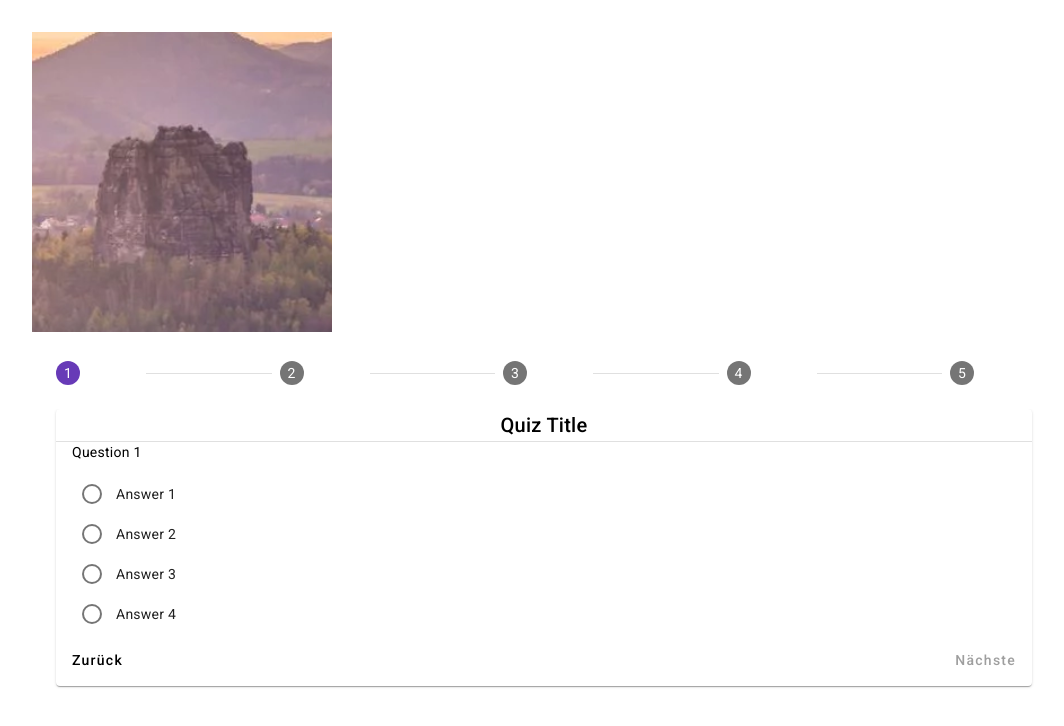
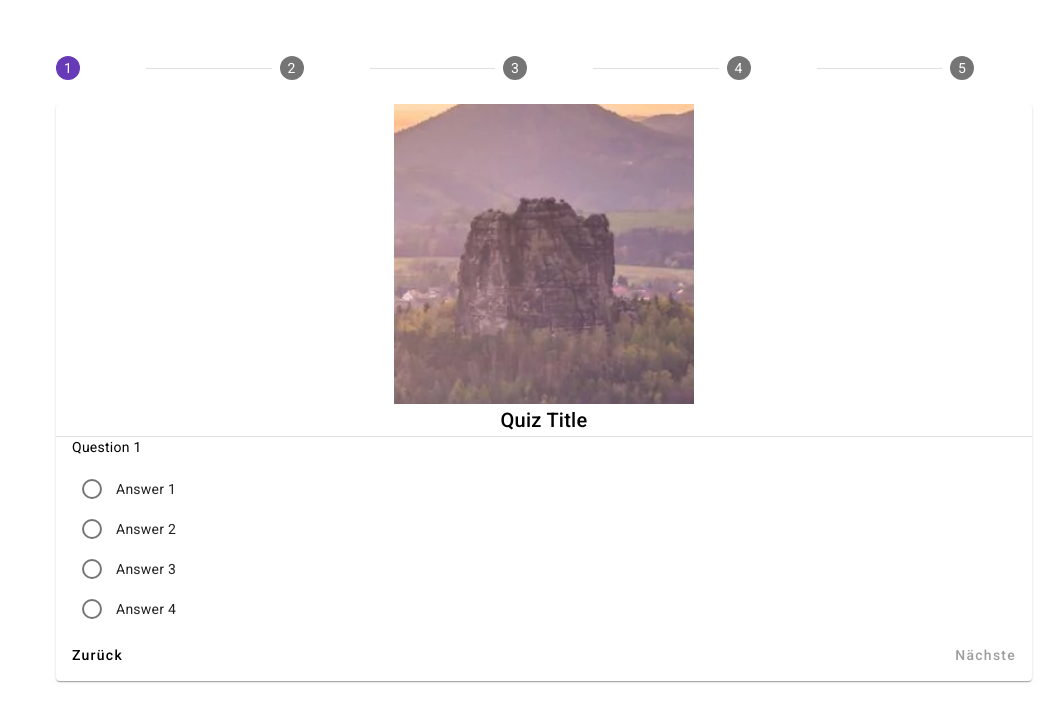
Before and after one commit to DanielmTheDev/wedding-quiz, an Angular app: page /quiz in a window 1280 px wide. Shown: the top 726 px of the page, without its empty margins (96-1160 px from the left). Built offline with nearby package versions, Linux system fonts and the light colour scheme.

Commit message:
image in card

```diff
--- a/src/quiz-card/quiz-card.component.html
+++ b/src/quiz-card/quiz-card.component.html
@@ -1,5 +1,8 @@
 <mat-card>
-  <div class="title-container">
+  <div class="centering-container">
+    <img src="{{ step.imagePath }}" alt="Malerweg" class="image"/>
+  </div>
+  <div class="centering-container">
     <mat-card-title>{{ step.title }}</mat-card-title>
   </div>
   <mat-divider></mat-divider>
--- a/src/quiz-card/quiz-card.component.scss
+++ b/src/quiz-card/quiz-card.component.scss
@@ -14,7 +14,7 @@
   flex-direction: column;
 }
 
-.title-container {
+.centering-container {
   display: flex;
   align-items: center;
   justify-content: center;
@@ -24,3 +24,7 @@
   background-color: transparent !important;
   box-shadow: none !important;
 }
+
+.image {
+  max-width: 80%;
+}
--- a/src/quiz/quiz.component.html
+++ b/src/quiz/quiz.component.html
@@ -1,4 +1,3 @@
-<img src="assets/dummy.png" alt="Malerweg" class="image"/>
 <mat-horizontal-stepper #stepper [linear]="true" [disableRipple]="true">
   <mat-step *ngFor="let step of steps" [completed]="false">
     <app-quiz-card (completeStep)="completeCurrentStep()" [step]="step"></app-quiz-card>
--- a/src/quiz/quiz.component.scss
+++ b/src/quiz/quiz.component.scss
@@ -1,7 +1,3 @@
-.image {
-  max-width: 100%;
-}
-
 ::ng-deep .mat-step-header {
   background-color: transparent !important;
 }
--- a/src/quiz/quiz.component.ts
+++ b/src/quiz/quiz.component.ts
@@ -36,6 +36,7 @@ export class QuizComponent implements OnInit {
     return [
       {
         title: 'Quiz Title',
+        imagePath: 'assets/dummy.png',
         question: 'Question 1',
         answers: [
           { text: 'Answer 1', isCorrect: true },
@@ -46,6 +47,7 @@ export class QuizComponent implements OnInit {
       },
       {
         title: 'Another Question',
+        imagePath: 'assets/dummy2.png',
         question: 'Question 2',
         answers: [
           { text: 'Answer 1', isCorrect: false },
@@ -56,6 +58,7 @@ export class QuizComponent implements OnInit {
       },
       {
         title: 'Another Question',
+        imagePath: 'assets/dummy.png',
         question: 'Question 3',
         answers: [
           { text: 'Answer 1', isCorrect: false },
@@ -66,6 +69,7 @@ export class QuizComponent implements OnInit {
       },
       {
         title: 'Another Question',
+        imagePath: 'assets/dumm2.png',
         question: 'Question 3',
         answers: [
           { text: 'Answer 1', isCorrect: false },
@@ -76,6 +80,7 @@ export class QuizComponent implements OnInit {
       },
       {
         title: 'Another Question',
+        imagePath: 'assets/dummy.png',
         question: 'Question 3',
         answers: [
           { text: 'Answer 1', isCorrect: false },
--- a/src/quiz/step-content.ts
+++ b/src/quiz/step-content.ts
@@ -1,4 +1,5 @@
 export interface StepContent {
+  imagePath: string;
   title: string;
   question: string;
   answers: Answer[];
```
